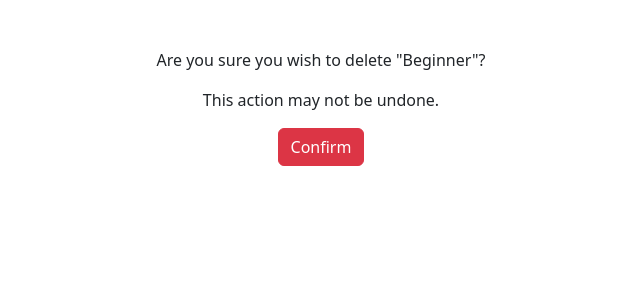
After one commit to CEODemitri/smart_notes, a Django app: page /smart/notes/1/delete in a window 1280 px wide. The commit adds this page. Shown: the top 300 px of the page, without its empty margins (319-959 px from the left). Run offline with Django 4.2, Linux system fonts and the light colour scheme; data comes from the database, SQL or seed files in the repository; both versions use the stored data as it was after the commit.

Commit message:
adds delete aspect to application

```diff
--- a/notes/models.py
+++ b/notes/models.py
@@ -1,6 +1,9 @@
 from django.db import models
+from django.contrib.auth.models import User
 
 class Notes(models.Model):
     title = models.CharField(max_length=200)
     text = models.TextField()
     created = models.DateTimeField(auto_now_add=True)
+    # next line: when a user is deleted, then all notes associated are deleted as well
+    user = models.ForeignKey(User, on_delete=models.CASCADE, related_name="notes")
--- /dev/null
+++ b/notes/templates/notes/notes_delete.html
@@ -0,0 +1,13 @@
+{% extends "base.html" %}
+
+{% block content %}
+
+<form method="post">{% csrf_token %}
+    <p>Are you sure you wish to delete "{{notes.title}}"?</p>
+    <p>This action may not be undone.</p>
+
+    <input type="submit" class="btn btn-danger" value="Confirm"/>
+
+</form>
+
+{% endblock %}
--- a/notes/templates/notes/notes_detail.html
+++ b/notes/templates/notes/notes_detail.html
@@ -8,6 +8,7 @@
 
 <a href="{% url 'notes.list'%}" class="btn btn-secondary my-5">Back</a>
 <a href="{% url 'notes.update' pk=note.id%}" class="btn btn-secondary">Edit</a>
+<a href="{% url 'notes.delete' pk=note.id%}" class="btn btn-danger">Delete</a>
 
 
 
--- a/notes/urls.py
+++ b/notes/urls.py
@@ -4,7 +4,8 @@ from . import views
 
 urlpatterns = [
     path('notes', views.NotesListView.as_view(), name="notes.list"),
-    path('notes/<int:pk>', views.NotesDetailsView.as_view(), name="notes.detail")
-    path('notes/<int:pk>edit', views.NotesUpdateView.as_view(), name="notes.update")
-    path('notes/new' views.NotesCreateView.as_view(), name="notes.new")
+    path('notes/<int:pk>', views.NotesDetailsView.as_view(), name="notes.detail"),
+    path('notes/<int:pk>/edit', views.NotesUpdateView.as_view(), name="notes.update"),
+    path('notes/<int:pk>/delete', views.NotesDeleteView.as_view(), name="notes.delete"),
+    path('notes/new', views.NotesCreateView.as_view(), name="notes.new"),
 ]
--- a/notes/views.py
+++ b/notes/views.py
@@ -1,12 +1,18 @@
 from django.shortcuts import render
 from django.http import Http404
 from django.views.generic import CreateView, DetailView, ListView, UpdateView
+from django.views.generic.edit import DeleteView
 
 # Create your views here.
 from .forms import NotesForm
 from .models import Notes
 
-class NotesUpdatView(UpdateView):
+class NotesDeleteView(DeleteView):
+    model = Notes
+    success_url = '/smart/notes'
+    template_name = 'notes/notes_delete.html'
+
+class NotesUpdateView(UpdateView):
     model: Notes
     # fields: ['title', 'text']
     success_url = '/smart/notes'
```
Also changed, not shown: db.sqlite3, notes/migrations/0002_notes_user.py (added).
